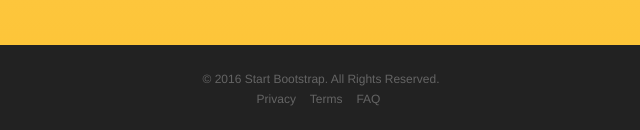
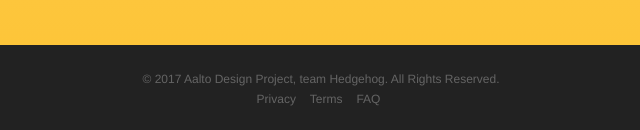
Before and after one commit to avaniyu/AaltoHedgehog, a website: page index.html in a window 1280 px wide. Shown: the part 3504-3634 px from the top of the page, 319-959 px from the left. Drawn offline with nearby package versions, Linux system fonts and the light colour scheme; a web font is replaced by a local one.

Commit message:
Update index.html

```diff
--- a/index.html
+++ b/index.html
@@ -207,7 +207,7 @@
 
     <footer>
         <div class="container">
-            <p>&copy; 2016 Start Bootstrap. All Rights Reserved.</p>
+            <p>&copy; 2017 Aalto Design Project, team Hedgehog. All Rights Reserved.</p>
             <ul class="list-inline">
                 <li>
                     <a href="#">Privacy</a>
```
